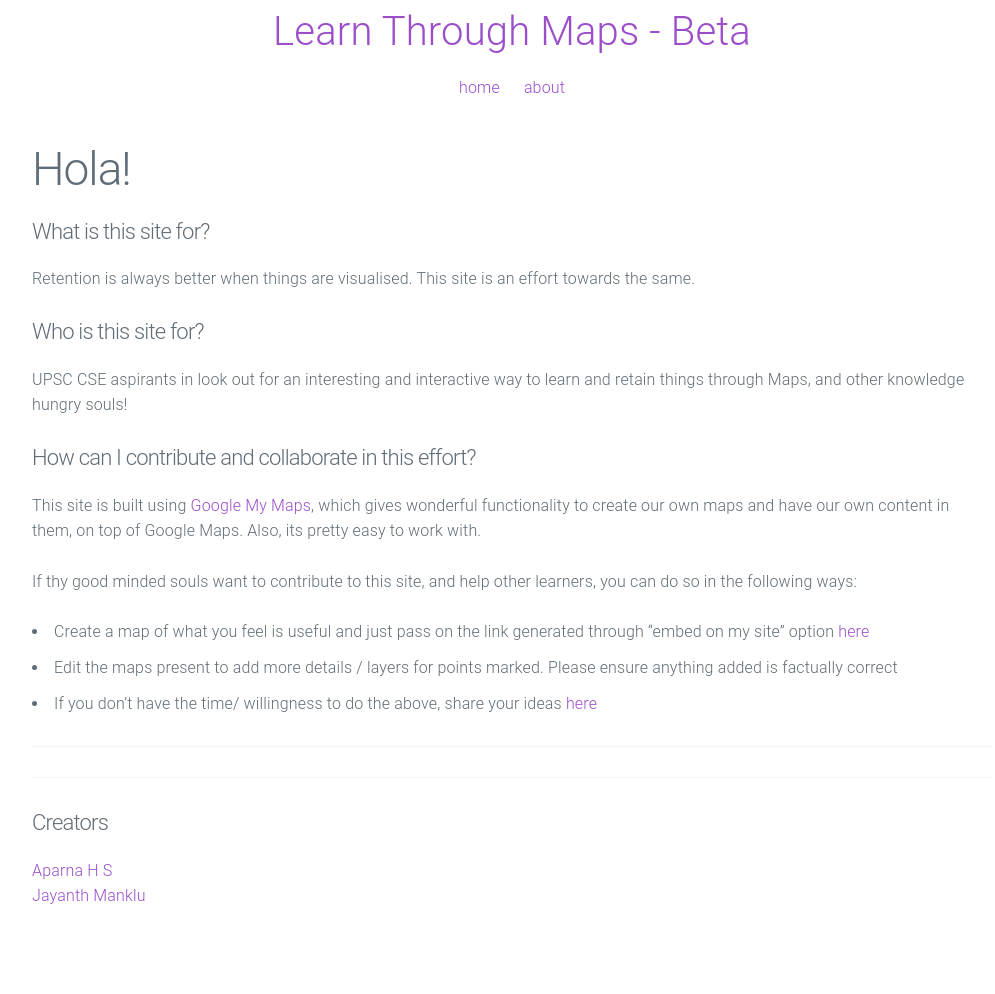
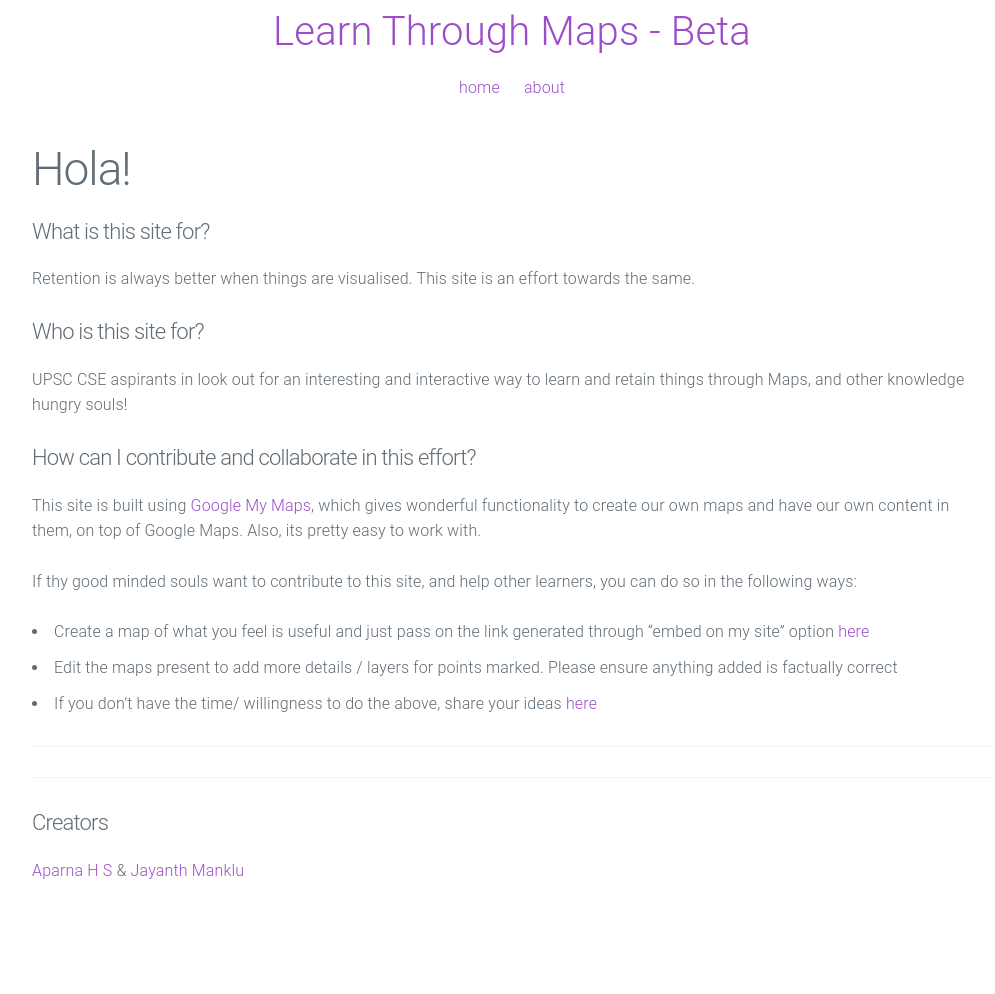
Before and after one commit to learnthroughmaps/learnthroughmaps.github.io, a Jekyll site: the page built from about.md, in a window 1280 px wide. Shown: the whole page, without its empty margins (128-1123 px from the left). Built offline with Jekyll 4.4.1, drawn with Linux system fonts in a browser that asks for light colours; after the commit the page ends 968 px from its top, so only the background shows below that.

```diff
--- a/about.md
+++ b/about.md
@@ -28,5 +28,4 @@ If thy good minded souls want to contribute to this site, and help other learner
 ----------------------------
 #### Creators
 
-[Aparna H S](https://www.linkedin.com/in/aparna-h-s-67a3585a/)
-<br>[Jayanth Manklu](https://www.linkedin.com/in/jayanthmanklu/)
+[Aparna H S](https://www.linkedin.com/in/aparna-h-s-67a3585a/) & [Jayanth Manklu](https://www.linkedin.com/in/jayanthmanklu/)
```
